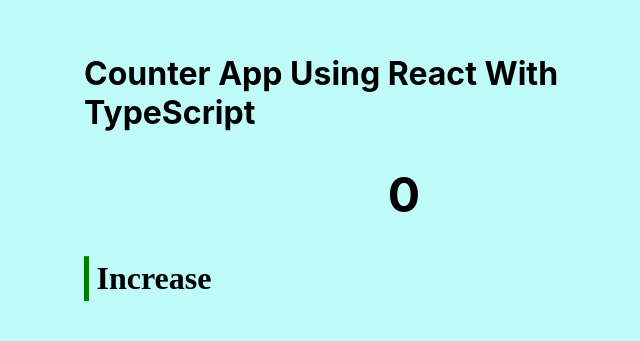
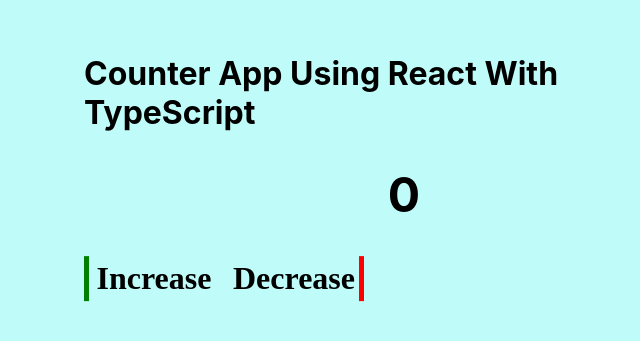
Before and after one commit to fahadshoukat/counter-app-using-react, a React (Create React App) app: page / in a window 1280 px wide. Shown: the part 233-574 px from the top of the page, without its empty margins (236-876 px from the left). Built offline with nearby package versions, Linux system fonts and the light colour scheme.

Commit message:
add decrease button component

```diff
--- a/src/App.tsx
+++ b/src/App.tsx
@@ -1,6 +1,7 @@
 import Header from './components/header/Header';
 import CounterValue from './components/counterValue/CounterValue';
 import IncreaseButton from './components/increaseButton/IncreaseButton';
+import DecreaseButton from './components/decreaseButton/DecreaseButton';
 
 import { useState } from 'react';
 import './App.css';
@@ -12,12 +13,18 @@
 
   const increase = () => setCounter(counter + 1);
 
+  const decrease = () => {
+    if(counter !== 0){
+      setCounter(counter - 1);
+    }
+  }
+
   return (
     <div className="App">
       <Header heading="Counter App Using React With TypeScript" />
       <CounterValue value={counter}/>
       <IncreaseButton increase={increase} />
-
+      <DecreaseButton decrease={decrease} />
     </div>
   );
 }
--- /dev/null
+++ b/src/components/decreaseButton/DecreaseButton.tsx
@@ -0,0 +1,13 @@
+import { FC } from 'react'
+import './decreaseButton.css'
+
+interface DecreaseProps {
+    decrease: (values: any) => void
+}
+const DecreaseButton: FC<DecreaseProps> = ({decrease}) => {
+  return (
+    <button onClick={decrease} className='decreaseBtn'>Decrease</button>
+  )
+}
+
+export default DecreaseButton
--- /dev/null
+++ b/src/components/decreaseButton/decreaseButton.css
@@ -0,0 +1,39 @@
+.decreaseBtn {
+    width: 140px;
+    height: 45px;
+    font-size: 32px;
+    cursor: pointer;
+    border: none;
+    outline: none;
+    background: transparent;
+    color: black;
+    font-family: "Times New Roman", Times, serif;
+    font-weight: 700;
+    position: relative;
+    transition: all 0.5s;
+    z-index: 1;
+  }
+
+  .decreaseBtn::before {
+      content: "";
+      position: absolute;
+      top: 0;
+      right: 0;
+      width: 5px;
+      height: 100%;
+      background-color: red;
+      z-index: -1;
+      transition: all 0.5s;
+     }
+
+     .decreaseBtn:hover::before {
+      width: 100%;
+     }
+
+     .decreaseBtn:hover {
+      color: white;
+     }
+
+     .decreaseBtn:active:before {
+      background: red;
+     }
```
